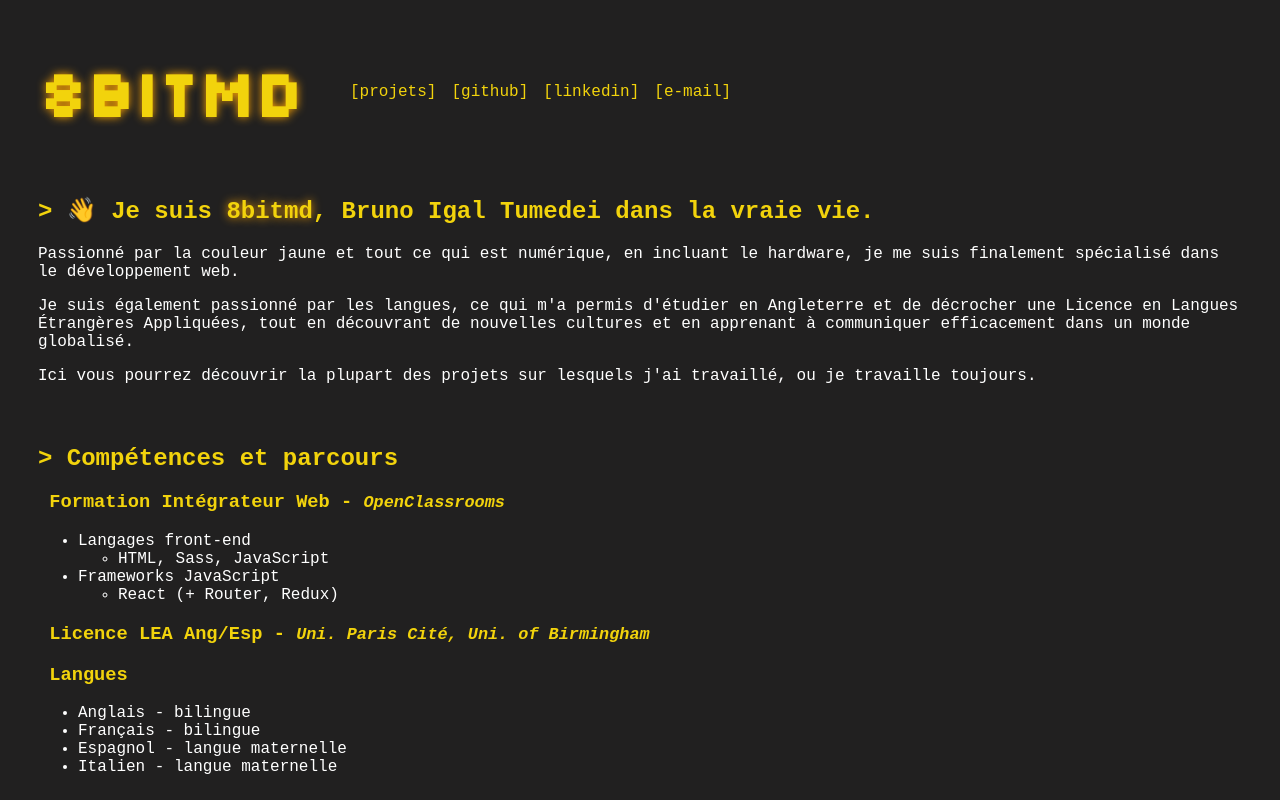
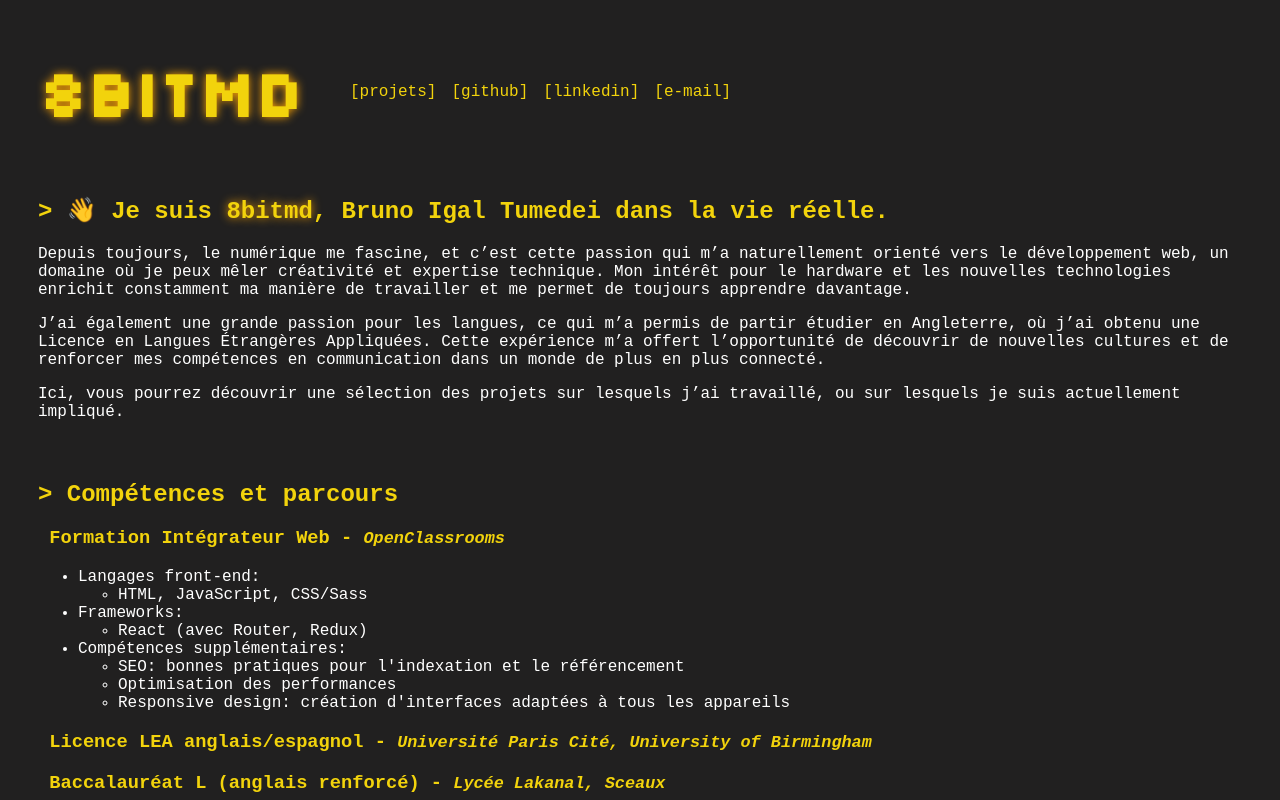
Before and after one commit to 8bitmd/portfolio, a React (Create React App) app: page / in a window 1280 px wide. Shown: the top 800 px of the page. Built offline with nearby package versions, Linux system fonts and the light colour scheme.

Commit message:
Update homepage content

```diff
--- a/src/components/Home.js
+++ b/src/components/Home.js
@@ -5,27 +5,36 @@ export default function Home() {
     DocumentTitle("8bitmd")
     return (
         <section className={"accueil"}>
-            <h2>👋 Je suis <span className={"decoration"}>8bitmd</span>, Bruno Igal Tumedei dans la vraie vie.</h2>
-            <p>Passionné par la couleur jaune et tout ce qui est numérique, en incluant le hardware, je me suis finalement spécialisé dans le développement web.</p>
-            <p>Je suis également passionné par les langues, ce qui m'a permis d'étudier en Angleterre et de décrocher une Licence en Langues Étrangères Appliquées, tout en découvrant de nouvelles cultures et en apprenant à communiquer efficacement dans un monde globalisé.</p>
-            <p>Ici vous pourrez découvrir la plupart des projets sur lesquels j'ai travaillé, ou je travaille toujours.</p>
+            <h2>👋 Je suis <span className={"decoration"}>8bitmd</span>, Bruno Igal Tumedei dans la vie réelle.</h2>
+            <p>Depuis toujours, le numérique me fascine, et c’est cette passion qui m’a naturellement orienté vers le développement web, un domaine où je peux mêler créativité et expertise technique. Mon intérêt pour le hardware et les nouvelles technologies enrichit constamment ma manière de travailler et me permet de toujours apprendre davantage.</p>
+            <p>J’ai également une grande passion pour les langues, ce qui m’a permis de partir étudier en Angleterre, où j’ai obtenu une Licence en Langues Étrangères Appliquées. Cette expérience m’a offert l’opportunité de découvrir de nouvelles cultures et de renforcer mes compétences en communication dans un monde de plus en plus connecté.</p>
+            <p>Ici, vous pourrez découvrir une sélection des projets sur lesquels j’ai travaillé, ou sur lesquels je suis actuellement impliqué.</p>
             <h2>Compétences et parcours</h2>
             <h3>Formation Intégrateur Web - <em>OpenClassrooms</em></h3>
             <ul>
-                <li>Langages front-end
+                <li>Langages front-end:
                 <ul>
-                    <li>HTML, Sass, JavaScript</li>
+                    <li>HTML, JavaScript, CSS/Sass</li>
                 </ul></li>
-                <li>Frameworks JavaScript
+                <li>Frameworks:
                     <ul>
-                        <li>React (+ Router, Redux)</li>
-                    </ul></li>
+                        <li>React (avec Router, Redux)</li>
+                    </ul>
+                </li>
+                <li>Compétences supplémentaires:
+                    <ul>
+                        <li>SEO: bonnes pratiques pour l'indexation et le référencement</li>
+                        <li>Optimisation des performances</li>
+                        <li>Responsive design: création d'interfaces adaptées à tous les appareils</li>
+                    </ul>
+                </li>
             </ul>
-            <h3>Licence LEA Ang/Esp - <em>Uni. Paris Cité, Uni. of Birmingham</em></h3>
+            <h3>Licence LEA anglais/espagnol - <em>Université Paris Cité, University of Birmingham</em></h3>
+            <h3>Baccalauréat L (anglais renforcé) - <em>Lycée Lakanal, Sceaux</em></h3>
             <h3>Langues</h3>
             <ul>
-                <li>Anglais - bilingue</li>
-                <li>Français - bilingue</li>
+                <li>Anglais - bilingue, avec une expérience de vie et d'études en environnement anglophone</li>
+                <li>Français - bilingue, langue d'usage quotidien</li>
                 <li>Espagnol - langue maternelle</li>
                 <li>Italien - langue maternelle</li>
             </ul>
@@ -33,8 +42,7 @@ export default function Home() {
             <p>Pour avoir un aperçu des projets sur lesquels j'ai travaillé, ou mes projets en cours, vous pouvez <Link to={"/projets"}>cliquer ici</Link>.</p>
             <p></p>
             <h2>Contact</h2>
-            <p>Il n'y a rien de plus simple pour me contacter.</p>
-            <p><a href={"https://www.linkedin.com/in/brunotumedei/"} target={"_blank"} rel="noreferrer">Cliquez ici</a> pour accéder à mon LinkedIn, mais si vous préférez les e-mails <a href={"mailto:bruno@tumedei.dev"}>c'est par là</a> (bruno@tumedei.dev).</p>
+            <p>Vous pouvez consulter mon LinkedIn <a href={"https://www.linkedin.com/in/brunotumedei/"} target={"_blank"} rel="noreferrer">en cliquant ici</a>. Pour m'envoyer un e-mail, <a href={"mailto:bruno@tumedei.dev"}>cliquez ici</a> (bruno@tumedei.dev).</p>
         </section>
     )
 }
```
